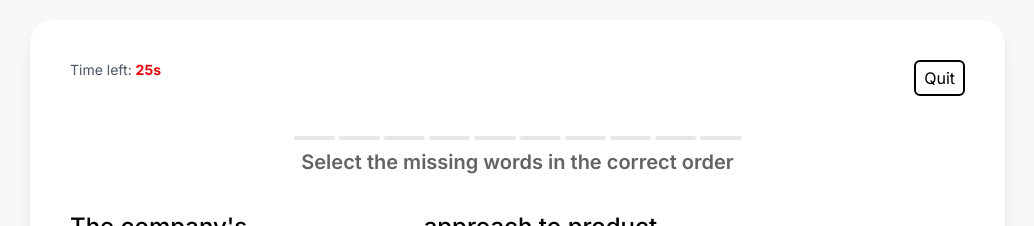
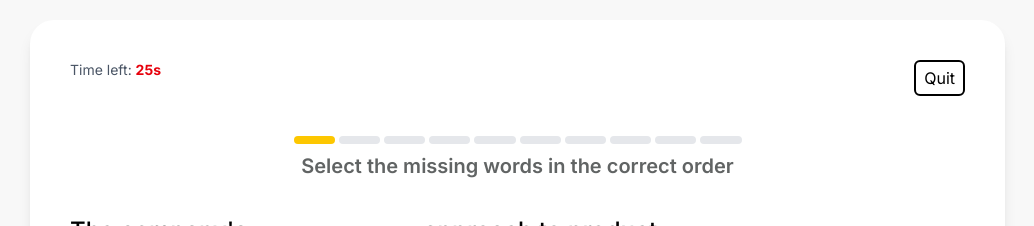
Before and after one commit to ravikantmahto2410/sentence-completion, a React (Vite) app: page / in a window 1280 px wide. Shown: the part 111-337 px from the top of the page, without its empty margins (166-1200 px from the left). Built offline with nearby package versions, Linux system fonts and the light colour scheme; data requests are answered from the project's data file.

Commit message:
Add Question completion indicator

```diff
--- a/src/App.jsx
+++ b/src/App.jsx
@@ -74,16 +74,14 @@ function App() {
                 <button className="border-2 border-black rounded-md px-2 py-0.5">Quit</button>
               </div>
               <div className="flex gap-1 w-full max-w-md mx-auto mt-10">
-                <div className="flex-1 h-1 rounded bg-gray-200"></div>
-                <div className="flex-1 h-1 rounded bg-gray-200"></div>
-                <div className="flex-1 h-1 rounded bg-gray-200"></div>
-                <div className="flex-1 h-1 rounded bg-gray-200"></div>
-                <div className="flex-1 h-1 rounded bg-gray-200"></div>
-                <div className="flex-1 h-1 rounded bg-gray-200"></div>
-                <div className="flex-1 h-1 rounded bg-gray-200"></div>
-                <div className="flex-1 h-1 rounded bg-gray-200"></div>
-                <div className="flex-1 h-1 rounded bg-gray-200"></div>
-                <div className="flex-1 h-1 rounded bg-gray-200"></div>
+                {questions.map((_, index) => (
+                <div
+                  key={index}
+                  className={`flex-1 h-2 rounded transition-all duration-300 ${
+                    index <= currIdx ? 'bg-yellow-400' : 'bg-gray-200'
+                  }`}
+                />
+                ))}
               </div>
 
             </div>
```
